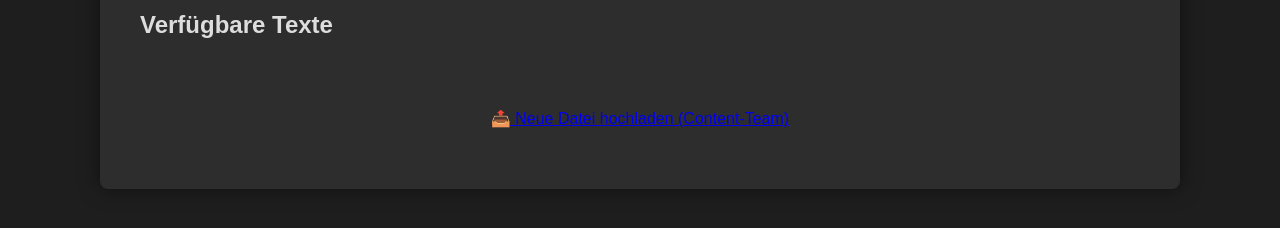
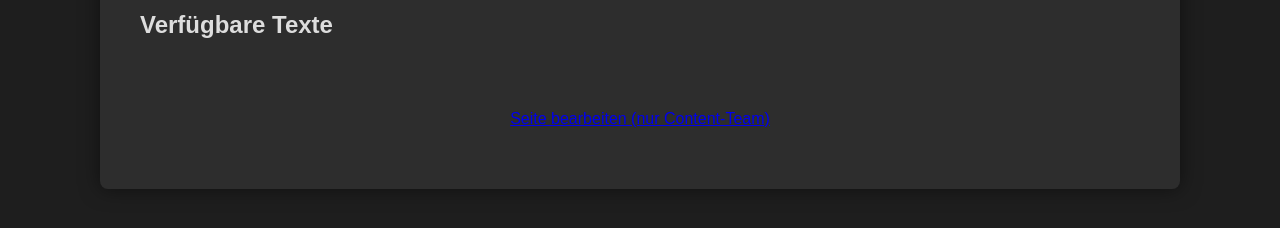
Before and after one commit to intcomden/internationalist-library, a Jekyll site: the page built from de/index.html, in a window 1280 px wide. Shown: the part 271-499 px from the top of the page. Built offline with Jekyll 4.4.1, drawn with Linux system fonts in a browser that asks for light colours.

Commit message:
Update index.html

```diff
--- a/de/index.html
+++ b/de/index.html
@@ -26,5 +26,5 @@ language: de
 {% endfor %}
 
 <p style="text-align: center; margin-top: 60px;">
-  <a href="{{ site.baseurl }}/admin/upload.html" target="_blank">📤 Neue Datei hochladen (Content-Team)</a>
+  <a href="{{ site.baseurl }}/admin/upload.html" target="_blank">Seite bearbeiten (nur Content-Team)</a>
 </p>
```
